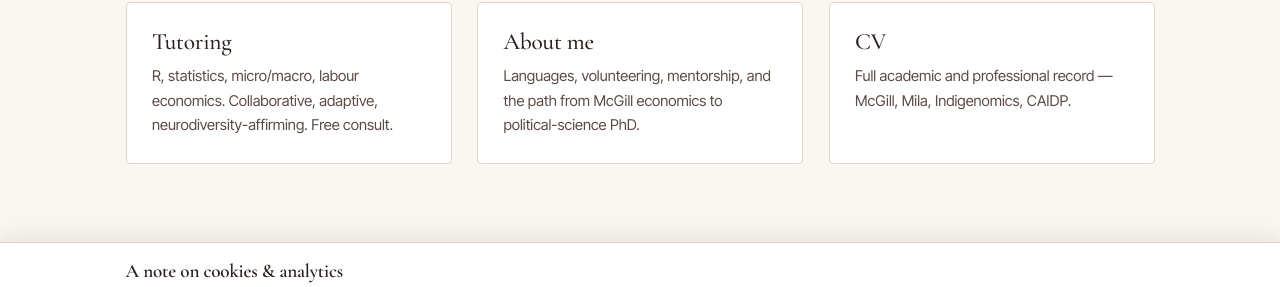
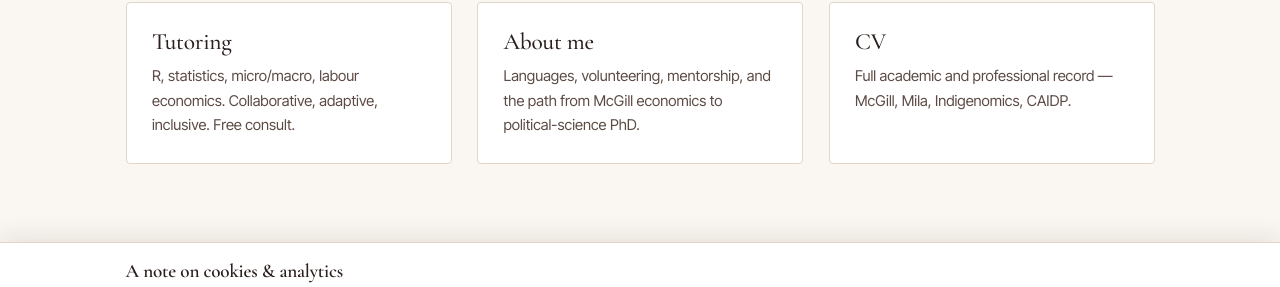
Before and after one commit to sophiestrazie/sophiestrazie.github.io, a Jekyll site: the page built from index.md, in a window 1280 px wide and 900 px high, scrolled down 2332 px. Shown: the part 505-792 px from the top of the window. Built offline with Jekyll 4.4.1, drawn with Linux system fonts in a browser that asks for light colours.

Commit message:
Fix Teaching

```diff
--- a/index.md
+++ b/index.md
@@ -121,7 +121,7 @@ permalink: /
       <h3 class="card__title">Tutoring</h3>
       <p class="card__body">
         R, statistics, micro/macro, labour economics. Collaborative, adaptive,
-        neurodiversity-affirming. Free consult.
+        inclusive. Free consult.
       </p>
     </a>
     <a href="{{ '/about/' | relative_url }}" class="card" style="border-bottom-color: var(--color-rule);">
```
